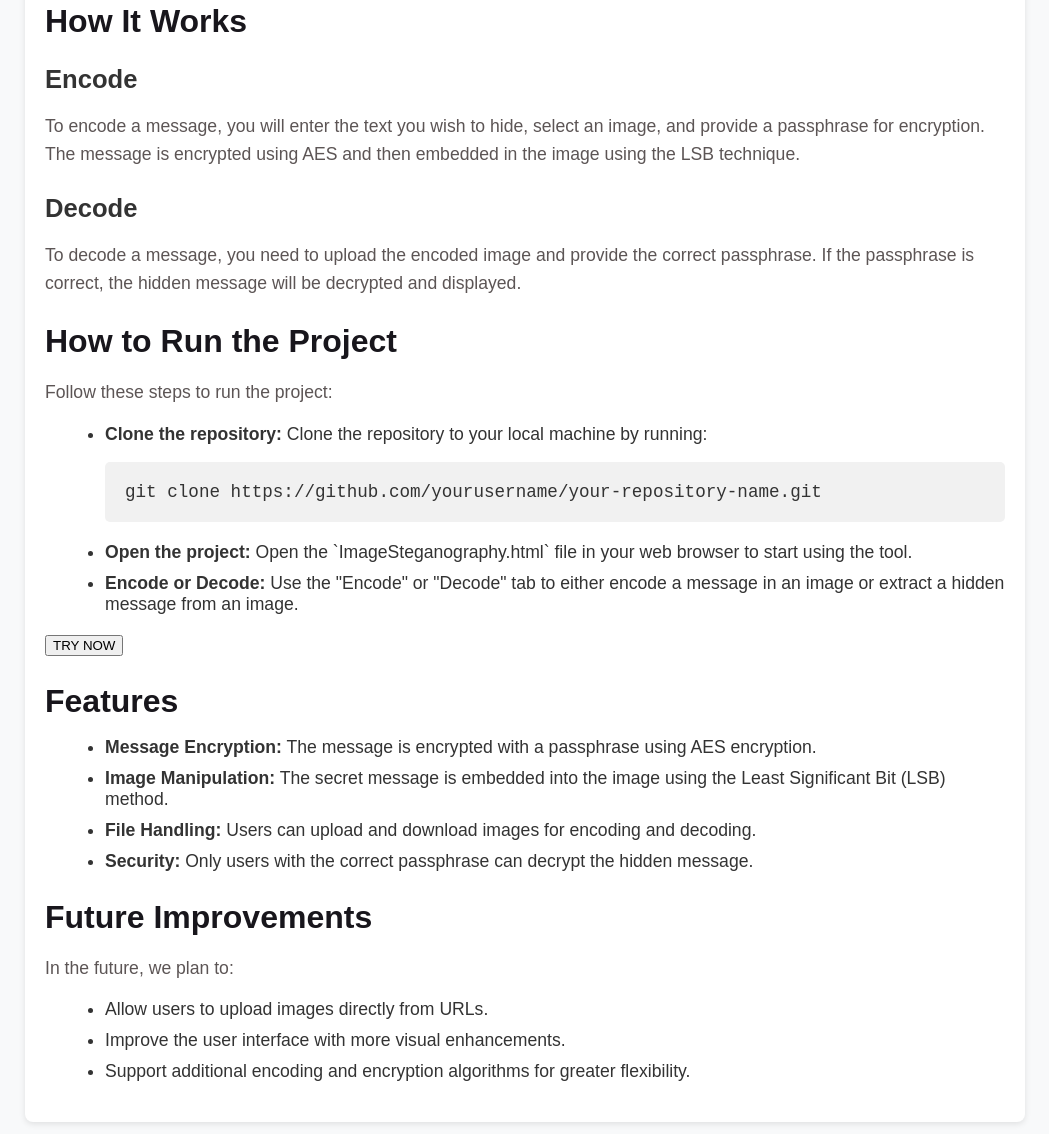
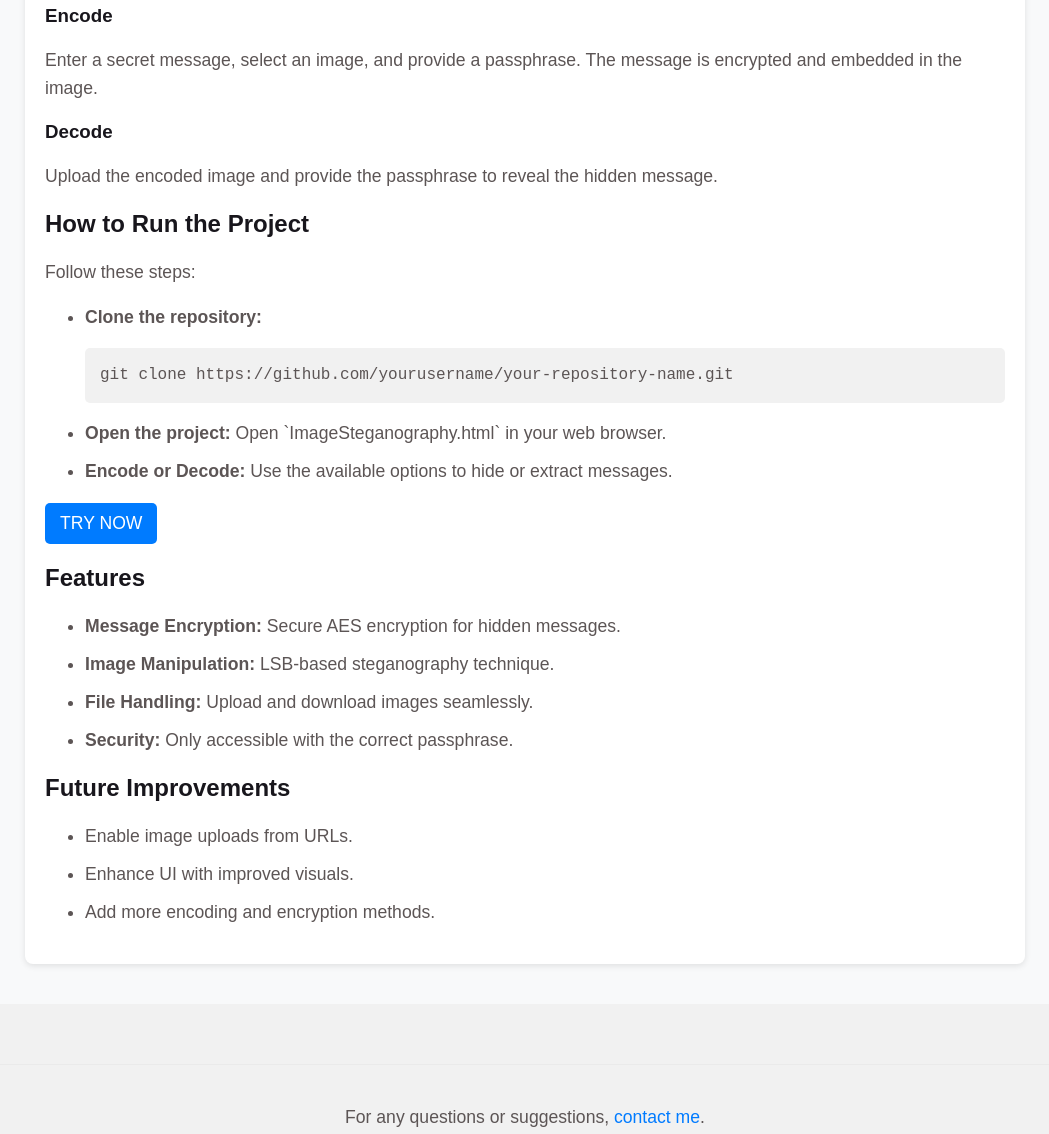
Before and after one commit to prudhvinathreddy/Image-Steganography, a plain HTML site: page index.html in a window 1280 px wide. Shown: the part 395-1529 px from the top of the page, without its empty margins (115-1164 px from the left). Drawn offline with Linux system fonts and the light colour scheme.

Commit message:
Update index.html

```diff
--- a/index.html
+++ b/index.html
@@ -34,28 +34,14 @@
             border-radius: 8px;
         }
 
-        h2 {
-            font-size: 2rem;
+        h2, h3 {
             color: #18161c;
-            margin-bottom: 10px;
         }
 
-        h3 {
-            font-size: 1.6rem;
-            color: #333;
-            margin-bottom: 10px;
-        }
-
-        p {
+        p, ul {
             font-size: 1.1rem;
             line-height: 1.6;
             color: #5c5555;
-            margin-bottom: 15px;
-        }
-
-        ul {
-            font-size: 1.1rem;
-            margin-bottom: 20px;
         }
 
         li {
@@ -64,11 +50,10 @@
 
         pre {
             background-color: #f1f1f1;
-            padding: 20px;
+            padding: 15px;
             border-radius: 5px;
-            font-size: 1.1rem;
+            font-size: 1rem;
             overflow-x: auto;
-            margin-bottom: 20px;
         }
 
         .footer {
@@ -89,10 +74,6 @@
             text-decoration: underline;
         }
 
-        .steps {
-            margin-left: 20px;
-        }
-
         .steps li {
             font-size: 1.1rem;
         }
@@ -107,14 +88,40 @@
             padding: 20px;
         }
 
-        footer a {
-            color: #007bff;
-        }
-
         footer a:hover {
             text-decoration: underline;
         }
 
+        .btn {
+            display: inline-block;
+            background-color: #007bff;
+            color: white;
+            padding: 10px 15px;
+            border: none;
+            border-radius: 5px;
+            font-size: 1.1rem;
+            cursor: pointer;
+            text-align: center;
+            text-decoration: none;
+            transition: background 0.3s;
+        }
+
+        .btn:hover {
+            background-color: #0056b3;
+        }
+
+        @media (max-width: 768px) {
+            main {
+                width: 90%;
+                padding: 15px;
+            }
+            header h1 {
+                font-size: 2rem;
+            }
+            h2 {
+                font-size: 1.6rem;
+            }
+        }
     </style>
 </head>
 <body>
@@ -127,46 +134,45 @@
     <main>
         <section>
             <h2>About the Project</h2>
-            <p>This project allows users to encode and decode messages within images using the Least Significant Bit (LSB) algorithm. Additionally, the messages are encrypted using AES encryption to add a layer of security. Users can hide a secret message within an image and retrieve it by providing the correct passphrase.</p>
+            <p>This project allows users to encode and decode messages within images using the Least Significant Bit (LSB) algorithm. Messages are also encrypted with AES for added security.</p>
         </section>
 
         <section>
             <h2>How It Works</h2>
             <h3>Encode</h3>
-            <p>To encode a message, you will enter the text you wish to hide, select an image, and provide a passphrase for encryption. The message is encrypted using AES and then embedded in the image using the LSB technique.</p>
+            <p>Enter a secret message, select an image, and provide a passphrase. The message is encrypted and embedded in the image.</p>
             <h3>Decode</h3>
-            <p>To decode a message, you need to upload the encoded image and provide the correct passphrase. If the passphrase is correct, the hidden message will be decrypted and displayed.</p>
+            <p>Upload the encoded image and provide the passphrase to reveal the hidden message.</p>
         </section>
 
         <section>
             <h2>How to Run the Project</h2>
-            <p>Follow these steps to run the project:</p>
+            <p>Follow these steps:</p>
             <ul class="steps">
-                <li><strong>Clone the repository:</strong> Clone the repository to your local machine by running:</li>
+                <li><strong>Clone the repository:</strong></li>
                 <pre>git clone https://github.com/yourusername/your-repository-name.git</pre>
-                <li><strong>Open the project:</strong> Open the `ImageSteganography.html` file in your web browser to start using the tool.</li>
-                <li><strong>Encode or Decode:</strong> Use the "Encode" or "Decode" tab to either encode a message in an image or extract a hidden message from an image.</li>
+                <li><strong>Open the project:</strong> Open `ImageSteganography.html` in your web browser.</li>
+                <li><strong>Encode or Decode:</strong> Use the available options to hide or extract messages.</li>
             </ul>
-            <a href="ImageSteganography.html" target=_blank><button>TRY NOW</button></a>
+            <a href="ImageSteganography.html" target="_blank" class="btn">TRY NOW</a>
         </section>
 
         <section>
             <h2>Features</h2>
             <ul class="steps">
-                <li><strong>Message Encryption:</strong> The message is encrypted with a passphrase using AES encryption.</li>
-                <li><strong>Image Manipulation:</strong> The secret message is embedded into the image using the Least Significant Bit (LSB) method.</li>
-                <li><strong>File Handling:</strong> Users can upload and download images for encoding and decoding.</li>
-                <li><strong>Security:</strong> Only users with the correct passphrase can decrypt the hidden message.</li>
+                <li><strong>Message Encryption:</strong> Secure AES encryption for hidden messages.</li>
+                <li><strong>Image Manipulation:</strong> LSB-based steganography technique.</li>
+                <li><strong>File Handling:</strong> Upload and download images seamlessly.</li>
+                <li><strong>Security:</strong> Only accessible with the correct passphrase.</li>
             </ul>
         </section>
 
         <section>
             <h2>Future Improvements</h2>
-            <p>In the future, we plan to:</p>
             <ul class="steps">
-                <li>Allow users to upload images directly from URLs.</li>
-                <li>Improve the user interface with more visual enhancements.</li>
-                <li>Support additional encoding and encryption algorithms for greater flexibility.</li>
+                <li>Enable image uploads from URLs.</li>
+                <li>Enhance UI with improved visuals.</li>
+                <li>Add more encoding and encryption methods.</li>
             </ul>
         </section>
     </main>
```
